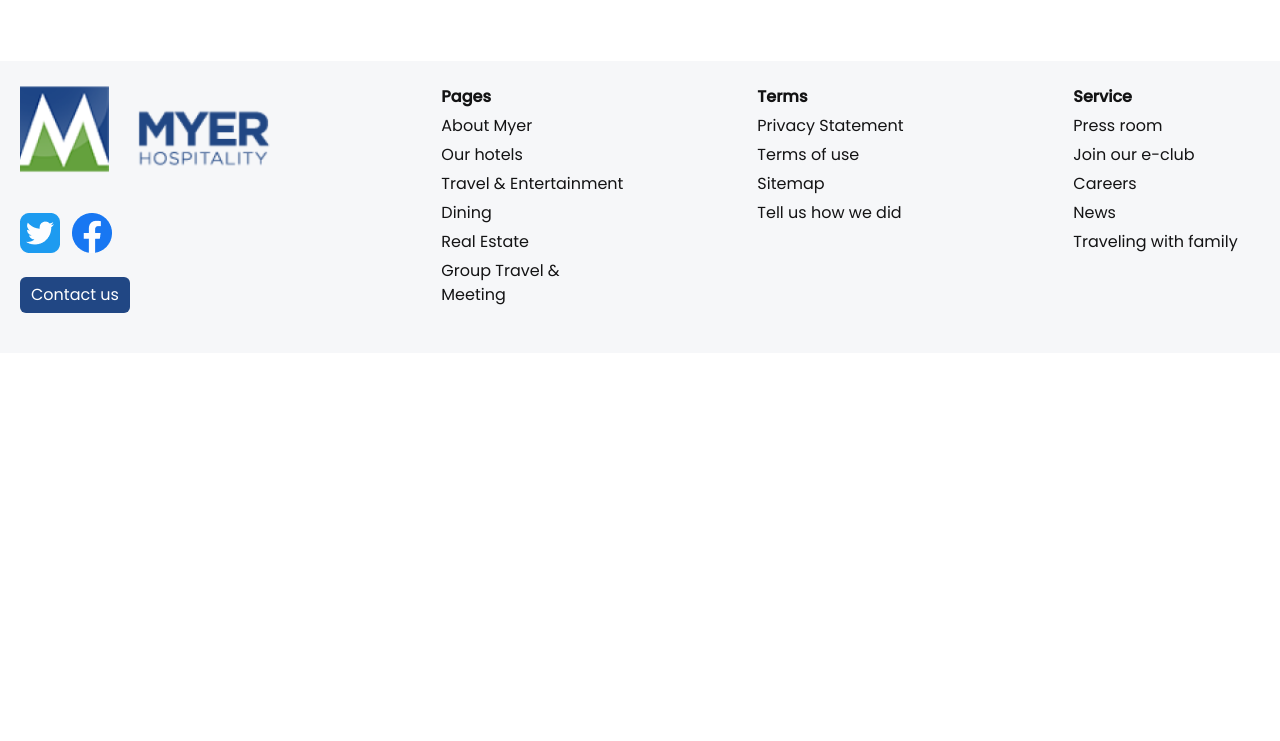
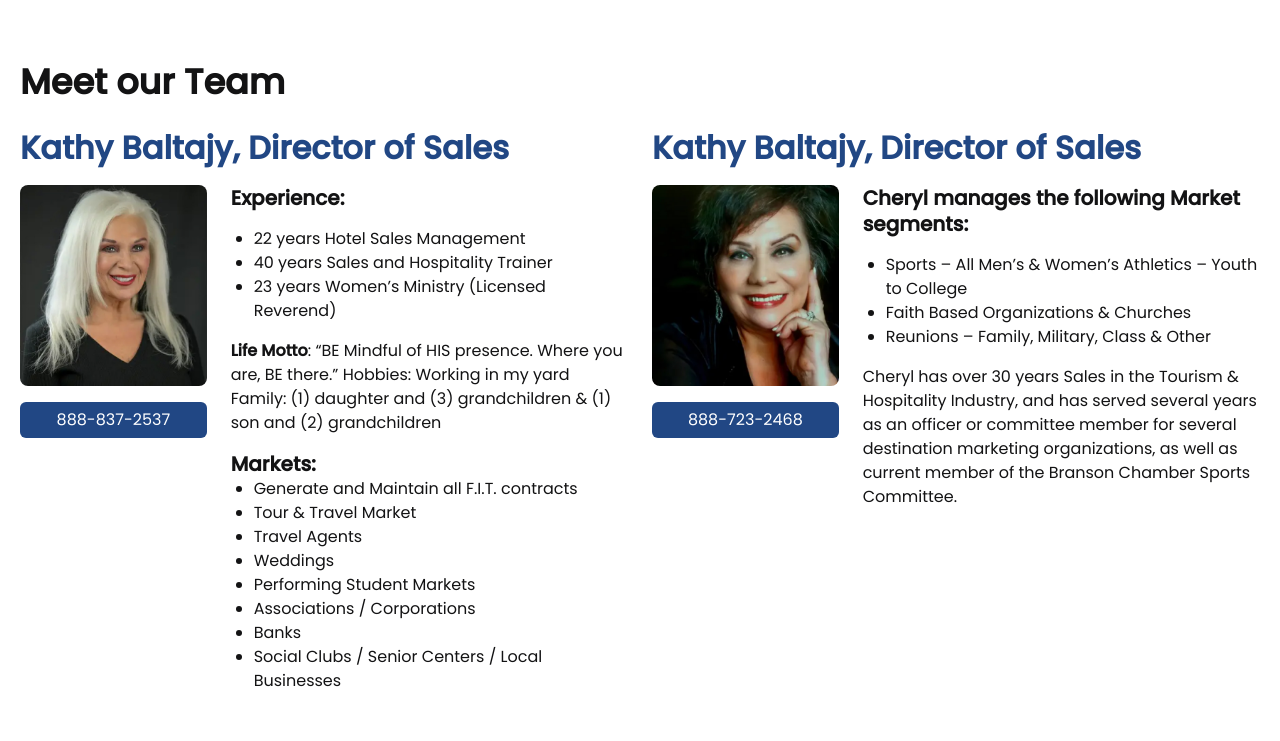
Before and after one commit to vladimiralekseev/myer-hospitality, a plain HTML site: page group-travel-meetings.html in a window 1280 px wide. Shown: the part 5139-5880 px from the top of the page. Before the commit the page ends 5492 px from the top, so only its background shows below. Drawn offline with nearby package versions, Linux system fonts and the light colour scheme.

Commit message:
Droup Travel Meetings

```diff
--- a/group-travel-meetings.html
+++ b/group-travel-meetings.html
@@ -471,6 +471,66 @@
                     </div>
                 </div>
             </div>
+            <h2 class="mb-4">Meet our Team</h2>
+            <div class="row mb-dynamic">
+                <div class="col-6">
+                    <h3 class="blue mb-3">Kathy Baltajy, Director of Sales</h3>
+                    <div class="row">
+                        <div class="col-4">
+                            <img src="img/Kathy-Baltajy.jpg" class="w-100 mb-3 border-radius" />
+                            <a href="tel:888-837-2537" class="btn btn-primary w-100">888-837-2537</a>
+                        </div>
+                        <div class="col-8">
+                            <h6 class="mb-2">Experience:</h6>
+                            <p>
+                                <ul>
+                                    <li>22 years Hotel Sales Management</li>
+                                    <li>40 years Sales and Hospitality Trainer</li>
+                                    <li>23 years Women’s Ministry (Licensed Reverend)</li>
+                                </ul>
+                            </p>
+                            <p>
+                                <b>Life Motto</b>: “BE Mindful of HIS presence. Where you are, BE there.”
+                                Hobbies: Working in my yard
+                                Family: (1) daughter and (3) grandchildren & (1) son and (2) grandchildren
+                            </p>
+                            <h6>Markets:</h6>
+                            <ul>
+                                <li>Generate and Maintain all F.I.T. contracts</li>
+                                <li>Tour & Travel Market</li>
+                                <li>Travel Agents</li>
+                                <li>Weddings</li>
+                                <li>Performing Student Markets</li>
+                                <li>Associations / Corporations</li>
+                                <li>Banks</li>
+                                <li>Social Clubs / Senior Centers / Local Businesses</li>
+                            </ul>
+                        </div>
+                    </div>
+                </div>
+                <div class="col-6">
+                    <h3 class="blue mb-3">Kathy Baltajy, Director of Sales</h3>
+                    <div class="row">
+                        <div class="col-4">
+                            <img src="img/Cheryl-Rials.jpg" class="w-100 mb-3 border-radius" />
+                            <a href="tel:888-723-2468" class="btn btn-primary w-100">888-723-2468</a>
+                        </div>
+                        <div class="col-8">
+                            <h6 class="mb-2">Cheryl manages the following Market segments:</h6>
+                            <p>
+                                <ul>
+                                    <li>Sports – All Men’s & Women’s Athletics – Youth to College</li>
+                                    <li>Faith Based Organizations & Churches</li>
+                                    <li>Reunions – Family, Military, Class & Other</li>
+                                </ul>
+                            </p>
+                            <p>
+                                Cheryl has over 30 years Sales in the Tourism & Hospitality Industry, and has served several years as an officer or committee member for several destination marketing organizations, as well as current member of the Branson Chamber Sports Committee.
+                            </p>
+                        </div>
+                    </div>
+                </div>
+            </div>
         </div>
     </main>
     <footer>
```
Also changed, not shown: img/Cheryl-Rials.jpg (added), img/Kathy-Baltajy.jpg (added).
